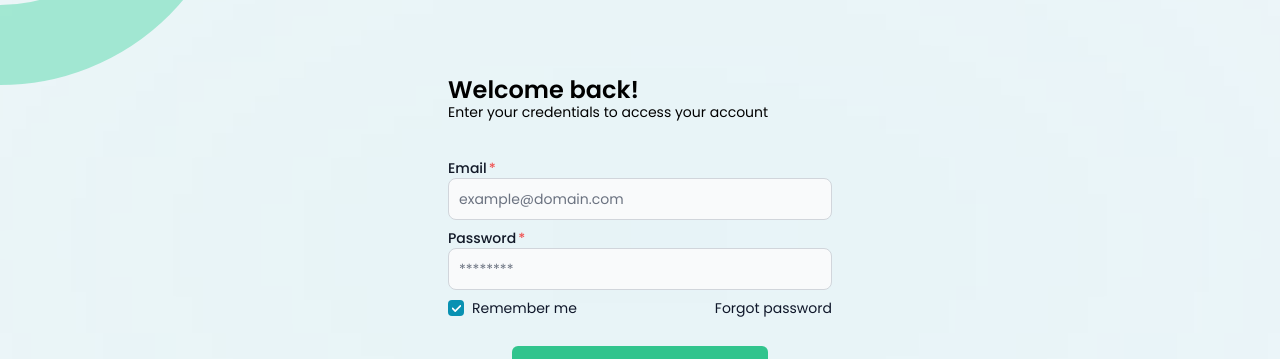
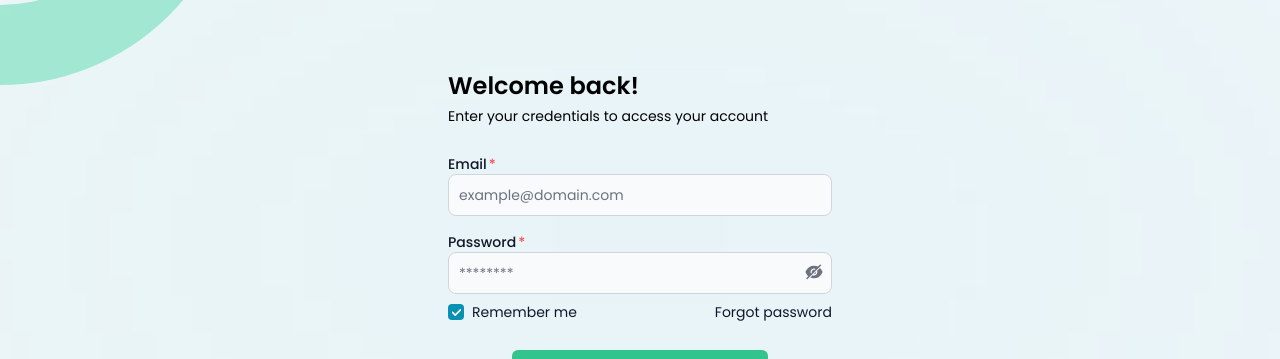
Before and after one commit to kavindu-mane/Eliger, a React (Create React App) app: page /login in a window 1280 px wide. Shown: the part 155-514 px from the top of the page. Built offline with nearby package versions, Linux system fonts and the light colour scheme; a web font is replaced by a local one.

Commit message:
improve components with password switcher

```diff
--- a/src/pages/Login.jsx
+++ b/src/pages/Login.jsx
@@ -1,13 +1,14 @@
-import React, { lazy } from "react";
-import { Button, Label, Checkbox, TextInput, Radio } from "flowbite-react";
-import { AiFillCheckCircle } from "react-icons/ai";
+import React, { lazy, useState } from "react";
+import { Button, Label, Checkbox, TextInput } from "flowbite-react";
 
 const Circles = lazy(() => import("../components/Circles"));
 const HeaderSecondary = lazy(() => import("../components/HeaderSecondary"));
 const FooterSecondary = lazy(() => import("../components/FooterSecondary"));
 const BackgroundEffect = lazy(() => import("../components/BackgroundEffect"));
+const PasswordSwitcher = lazy(() => import("../components/PasswordSwitcher"));
 
 const Login = () => {
+  const [isPassword, setIsPassword] = useState(true);
   return (
     <React.Fragment>
       {/* outer div */}
@@ -16,24 +17,26 @@ const Login = () => {
         <BackgroundEffect />
         {/* round effect component */}
         <Circles />
-
         {/* header */}
         <HeaderSecondary />
 
         {/* form */}
         <div className="flex h-full min-h-screen w-full items-center justify-center px-5 sm:px-10">
           <form className="my-16 flex w-full max-w-sm flex-col gap-2 lg:my-5">
+            <div data-aos="fade-down">
               {/* welcome */}
               <h1 className="text-2xl font-semibold ">Welcome back!</h1>
               {/* subtitle */}
-            <p className="-mt-3 mb-5 text-sm">
+              <p className="mb-5 mt-1 text-sm">
                 Enter your credentials to access your account
               </p>
+            </div>
+
             {/* fields div */}
-            <div className="space-y-4" data-aos="zoom-in"></div>
+            <div className="space-y-4" data-aos="zoom-in">
               {/* email */}
               <div>
-              <div className="flex justify-between" data-aos="fade-down">
+                <div className="flex justify-between">
                   <Label
                     htmlFor="email"
                     value="Email"
@@ -51,8 +54,8 @@ const Login = () => {
               </div>
 
               {/* password */}
-            <div>
-              <div className="flex justify-between" data-aos="fade-down">
+              <div className="reative">
+                <div className="flex justify-between">
                   <Label
                     htmlFor="password"
                     value="Password"
@@ -63,18 +66,26 @@ const Login = () => {
                   id="password"
                   name="password"
                   required
-                type="password"
+                  type={isPassword ? "password" : "text"}
                   placeholder="********"
                   className="inputs"
                 />
+                <PasswordSwitcher
+                  isPassword={isPassword}
+                  setIsPassword={setIsPassword}
+                />
               </div>
+            </div>
+
+            <div
+              className="flex max-w-lg justify-between gap-4"
+              data-aos="fade-up"
+            >
+              <div className="flex items-center gap-2">
                 {/*checkbox*/}
-            <div className="flex max-w-lg justify-between gap-4">
-              <div className="flex items-center gap-2">
                 <Checkbox defaultChecked id="accept" name="accept" />
                 <Label
                   className="flex font-normal text-slate-900 dark:text-gray-200"
-                  data-aos="fade-down"
                   htmlFor="accept"
                 >
                   Remember me
@@ -90,10 +101,10 @@ const Login = () => {
 
             {/* submit */}
             <Button
+              data-aos="fade-up"
               type="submit"
               name="join"
               value="join"
-              data-aos="fade-up"
               className="mt-5 w-2/3 place-self-center rounded-md bg-green-400 duration-300 ease-in dark:bg-emerald-400"
             >
               Login
@@ -101,8 +112,8 @@ const Login = () => {
 
             {/* login */}
             <div
-              className="text-center text-sm font-semibold "
-              data-aos="fade-down"
+              className="text-center text-sm font-semibold"
+              data-aos="fade-up"
             >
               Don'have an account?{" "}
               <a
--- a/src/pages/NewPW.jsx
+++ b/src/pages/NewPW.jsx
@@ -1,11 +1,14 @@
-import React, { lazy } from "react";
+import React, { lazy, useState } from "react";
 import { Button, Label, TextInput } from "flowbite-react";
 const Circles = lazy(() => import("../components/Circles"));
 const HeaderSecondary = lazy(() => import("../components/HeaderSecondary"));
 const FooterSecondary = lazy(() => import("../components/FooterSecondary"));
 const BackgroundEffect = lazy(() => import("../components/BackgroundEffect"));
+const PasswordSwitcher = lazy(() => import("../components/PasswordSwitcher"));
 
 const Register = () => {
+  const [isConfPassword, setIsConfPassword] = useState(true);
+  const [isPassword, setIsPassword] = useState(true);
   return (
     <React.Fragment>
       {/* outer div */}
@@ -30,7 +33,7 @@ const Register = () => {
             </div>
 
             {/* password */}
-            <div>
+            <div className="relative">
               <Label
                 htmlFor="password"
                 value="New Password"
@@ -41,14 +44,18 @@ const Register = () => {
                 id="password"
                 name="password"
                 required
-                type="password"
+                type={isPassword ? "password" : "text"}
                 placeholder="********"
                 className="inputs"
+              />
+              <PasswordSwitcher
+                isPassword={isPassword}
+                setIsPassword={setIsPassword}
               />
             </div>
 
             {/* confirm password */}
-            <div>
+            <div className="relative">
               <Label
                 htmlFor="confirmPassword"
                 value="Confirm Password"
@@ -59,9 +66,13 @@ const Register = () => {
                 id="confirmPassword"
                 name="confirmPassword"
                 required
-                type="password"
+                type={isConfPassword ? "password" : "text"}
                 placeholder="********"
                 className="inputs"
+              />
+              <PasswordSwitcher
+                isPassword={isConfPassword}
+                setIsPassword={setIsConfPassword}
               />
             </div>
 
```
Lines whose indentation alone changed are shown as unchanged.
